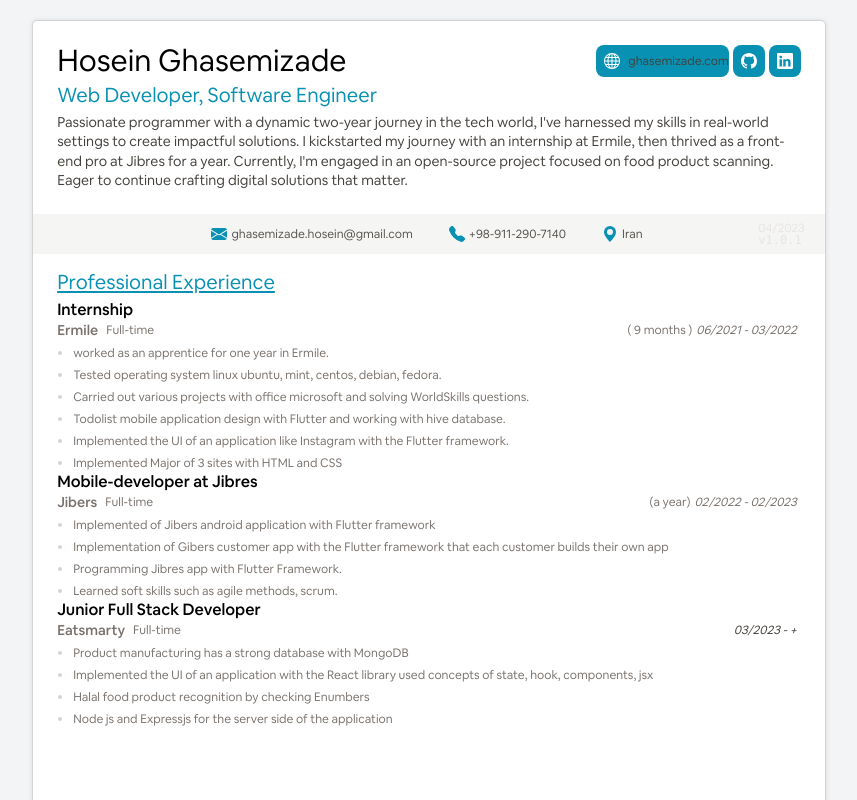
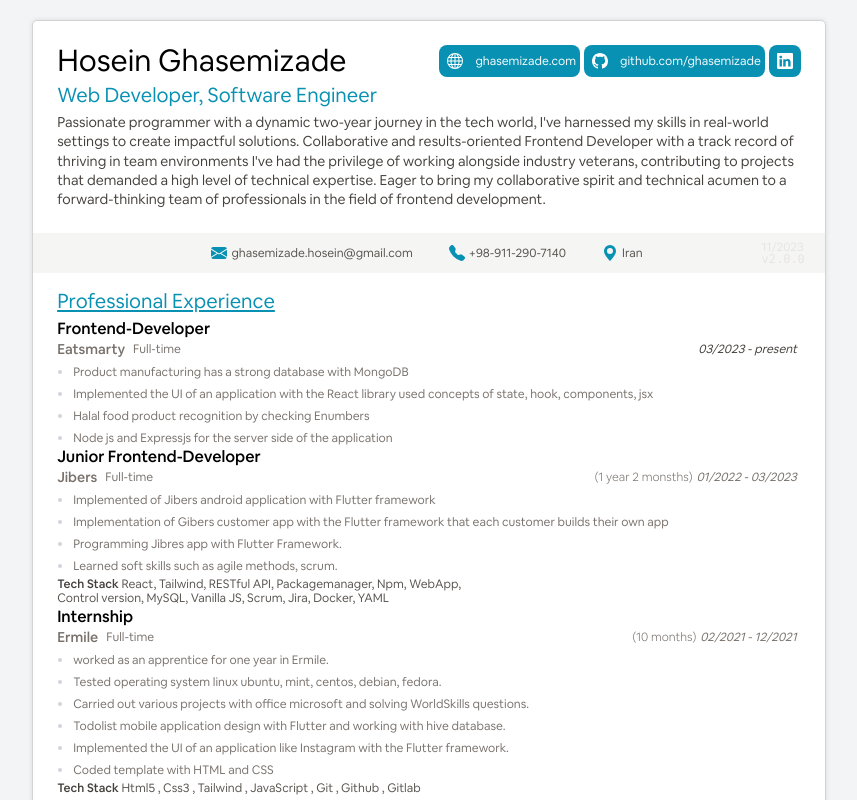
Before and after one commit to ghasemizade/ov_resume, a website: page index.html in a window 1280 px wide. Shown: the top 800 px of the page, without its empty margins (211-1068 px from the left). Drawn offline with nearby package versions, Linux system fonts and the light colour scheme.

Commit message:
update resume

```diff
--- a/index.html
+++ b/index.html
@@ -41,24 +41,27 @@
             <div class="grow">
               <h1 class="text-black text-3xl font-light- leading-8" itemprop="name">Hosein Ghasemizade</h1>
             </div>
-            <nav class="text-xs flex gap-2 justify-end text-stone-700">
+            <nav class="text-xs flex gap-1 justify-end text-stone-700">
               <a target="_blank"
-                class="flex leading-4 rounded-lg bg-cyan-600 hover:bg-cyan-800 focus:bg-cyan-900 transition"
+                class="flex leading-4 rounded-lg bg-cyan-600 hover:bg-cyan-900 focus:bg-cyan-900 transition"
                 href="https://ghasemizade.com" title="Ghasemizade.com">
                 <img src="./img/website.svg" alt="website" class="h-8 w-8 p-2">
-                <span class="bg-white bg-opacity-30 px-2 leading-8 text-red font-xs">
+                <span class="text-white px-1 bg-opacity-30 leading-8 font-xs">
                   ghasemizade.com
                 </span>
               </a>
               <a target="_blank"
-                class="flex leading-4 mx-1 rounded-lg bg-cyan-600 hover:bg-cyan-800 focus:bg-cyan-900 transition h-8 w-8 p-2"
+                class="flex leading-4 rounded-lg bg-cyan-600 hover:bg-cyan-900 focus:bg-cyan-900 transition"
                 href="https://github.com/ghasemizade" title="@Ghasemizade">
-                <img src="./img/github.svg" alt="github">
+                <img src="./img/github.svg" alt="github" class="h-8 w-8 p-2">
+                <span class="text-white px-1 bg-opacity-30 leading-8 font-xs">
+                  github.com/ghasemizade
+                </span>
               </a>
               <a target="_blank"
-                class="flex leading-4 rounded-lg bg-cyan-600 hover:bg-cyan-800 focus:bg-cyan-900 transition h-8 w-8 p-2"
+                class="flex leading-4 rounded-lg bg-cyan-600 hover:bg-cyan-900 focus:bg-cyan-900 transition"
                 href="https://www.linkedin.com/in/hosein-ghasemizade/" title="@Hosein-Ghasemizade">
-                <img src="./img/linkedin.svg" alt="linkedin">
+                <img src="./img/linkedin.svg" alt="linkedin" class="h-8 w-8 p-2">
               </a>
             </nav>
           </div>
@@ -66,18 +69,9 @@
             Developer, Software Engineer</h2>
           <p class="text-stone-700 text-sm leading-snug" itemprop="knowsAbout">
             <span>Passionate programmer with a dynamic two-year journey in the tech world, I've harnessed my skills in real-world settings to create impactful solutions.</span>
-            <span>I kickstarted my journey with an internship at Ermile,</span>
-            <span>then thrived as a front-end pro at Jibres for a year.</span>
-            <span>Currently, I'm engaged in an open-source project focused on food product scanning.</span>
-            <span>Eager to continue crafting digital solutions that matter.</span>
-
-            <!-- <span>Interested in negotiation and comprehension of customers.</span> -->
-            <!-- <span>A learner who knows how to learn.</span> -->
-            <!-- <span>The learner who knows how to learn.</span> -->
-            <!-- <span>Deep wisdom from eCommerce.</span> -->
-            <span></span>
-
-            <span></span>
+            <span>Collaborative and results-oriented Frontend Developer with a track record of thriving in team environments</span>
+            <span>I've had the privilege of working alongside industry veterans, contributing to projects that demanded a high level of technical expertise.</span>
+            <span>Eager to bring my collaborative spirit and technical acumen to a forward-thinking team of professionals in the field of frontend development.</span>
           </p>
         </div>
       </div>
@@ -105,8 +99,8 @@
 
         <a target="_blank" href="https://ghasemizade.com/resume" dir="ltr"
           class="leading-none absolute right-5 select-none text-stone-200 text-xs" tabindex="-1">
-          <time class="block" datetime="2022-04-04">04/2023</time>
-          <code class="block font-light rtl:text-right">v1.0.1</code>
+          <time class="block" datetime="2022-04-04">11/2023</time>
+          <code class="block font-light rtl:text-right">v2.0.0</code>
         </a>
 
       </address>
@@ -116,6 +110,69 @@
         <article class="mb-2">
           <h2 class="text-cyan-600 text-xl leading-6 mb-1 underline underline-offset-2">Professional Experience</h2>
           <section class="mb-2" itemscope itemtype="https://schema.org/Organization">
+            <h3 class="font-light text-base leading-6">Frontend-Developer</h3>
+            <div class="flex items-center">
+              <h4 class="flex items-center font-light text-sm leading-4">
+                <a class="block text-stone-500" target="_blank" rel="nofoloow noopener" href="https://eatsmarty.com/"
+                  itemprop="url" tabindex="-1">Eatsmarty</a>
+              </h4>
+              <div class="grow flex items-center mx-1 text-xs">
+                <div class="px-1 text-stone-500" itemprop="location">Full-time</div>
+              </div>
+              <div class="text-xs text-stone-700"></div>
+              <div class="flex items-center text-xs">
+                <div dir="ltr" class="text-stone-700 text-xs italic px-1">
+                  <time datetime="2019-12-06"></time>03/2023 - present<time datetime="2022-04"></time>
+                </div>
+              </div>
+            </div>
+            <ul class="list-disc list-outside leading-[14px] text-xs text-gray-300 ml-4" itemprop="description">
+              <li><span class="text-stone-500 mt-2 block">Product manufacturing has a strong database with MongoDB</span></li>
+              <li><span class="text-stone-500 mt-2 block">Implemented the UI of an application with the React library used concepts of state, hook, components, jsx</span></li>
+              <li><span class="text-stone-500 mt-2 block">Halal food product recognition by checking Enumbers</span></li>
+              <li><span class="text-stone-500 mt-2 block">Node js and Expressjs for the server side of the application</span></li>
+              <!-- <li><span class="text-stone-500 mt-2 block">Learned soft skills such as agile methods, scrum.</span></li> -->
+            </ul>
+            <h3 class="font-light text-base leading-6">Junior Frontend-Developer</h3>
+            <div class="flex items-center">
+              <h4 class="flex items-center font-light text-sm leading-4">
+                <a class="block text-stone-500" target="_blank" rel="nofoloow noopener" href="https://jibres.com"
+                  itemprop="url" tabindex="-1">Jibers</a>
+              </h4>
+              <div class="grow flex items-center mx-1 text-xs">
+                <div class="px-1 text-stone-500" itemprop="location">Full-time</div>
+              </div>
+              <div class="text-xs"></div>
+              <div class="flex text-stone-500 items-center text-xs">
+                <span class="font-extralight">(1 year 2 monsths)</span>
+                <div dir="ltr" class="text-stone-500 text-xs italic px-1">
+                  <time datetime="2019-12-06"></time>01/2022 - 03/2023<time datetime="2022-04"></time>
+                </div>
+              </div>
+            </div>
+            <ul class="list-disc list-outside leading-[14px] text-xs text-gray-300 ml-4" itemprop="description">
+              <li><span class="text-stone-500 mt-2 block">Implemented of Jibers android application with Flutter framework</span></li>
+              <li><span class="text-stone-500 mt-2 block">Implementation of Gibers customer app with the Flutter framework that each customer builds their own app</span></li>
+              <li><span class="text-stone-500 mt-2 block">Programming Jibres app with Flutter Framework.</span></li>
+              <li><span class="text-stone-500 mt-2 block">Learned soft skills such as agile methods, scrum.</span></li>
+            </ul>
+            <div class="leading-[14px] text-xs text-stone-600 mt-1">
+              <h3 class="font-light inline-block text-stone-700">Tech Stack</h3>
+              <span>React,</span>
+              <span>Tailwind,</span>
+              <span>RESTful API,</span>
+              <span>Packagemanager,</span>
+              <span>Npm,</span>
+              <span>WebApp,</span>
+              <br>
+              <span>Control version,</span>
+              <span>MySQL,</span>
+              <span>Vanilla JS,</span>
+              <span>Scrum,</span>
+              <span>Jira,</span>
+              <span>Docker,</span>
+              <span>YAML</span>
+            </div>
             <h3 class="font-light text-base leading-6">Internship</h3>
             <div class="flex items-center">
               <h4 class="flex items-center font-light text-sm leading-4">
@@ -127,9 +184,9 @@
               </div>
               <div class="text-xs"></div>
               <div class="flex text-stone-500 items-center text-xs">
-                <span class="font-extralight">( 9 months )</span>
+                <span class="font-extralight">(10 months)</span>
                 <div dir="ltr" class="text-stone-500 text-xs italic px-1">
-                  <time datetime="2021-06"></time>06/2021 - 03/2022<time datetime="2022-03"></time>
+                  <time datetime="2021-06"></time>02/2021 - 12/2021<time datetime="2022-03"></time>
                 </div>
               </div>
             </div>
@@ -139,54 +196,24 @@
               <li><span class="text-stone-500 mt-2 block">Carried out various projects with office microsoft and solving WorldSkills questions.</span></li>
               <li><span class="text-stone-500 mt-2 block">Todolist mobile application design with Flutter and working with hive database.</span></li>
               <li><span class="text-stone-500 mt-2 block">Implemented the UI of an application like Instagram with the Flutter framework.</span></li>
-              <li><span class="text-stone-500 mt-2 block">Implemented Major of 3 sites with HTML and CSS </span></li>
+              <li><span class="text-stone-500 mt-2 block">Coded template with HTML and CSS</span></li>
             </ul>
-            <h3 class="font-light text-base leading-6">Mobile-developer at Jibres</h3>
-            <div class="flex items-center">
-              <h4 class="flex items-center font-light text-sm leading-4">
-                <a class="block text-stone-500" target="_blank" rel="nofoloow noopener" href="https://jibres.com"
-                  itemprop="url" tabindex="-1">Jibers</a>
-              </h4>
-              <div class="grow flex items-center mx-1 text-xs">
-                <div class="px-1 text-stone-500" itemprop="location">Full-time</div>
-              </div>
-              <div class="text-xs"></div>
-              <div class="flex text-stone-500 items-center text-xs">
-                <span class="font-extralight">(a year)</span>
-                <div dir="ltr" class="text-stone-500 text-xs italic px-1">
-                  <time datetime="2019-12-06"></time>02/2022 - 02/2023<time datetime="2022-04"></time>
-                </div>
-              </div>
+            <div class="leading-[14px] text-xs text-stone-600 mt-1">
+              <h3 class="font-light inline-block text-stone-700">Tech Stack</h3>
+                <span>Html5</span>
+                ,
+                <span>Css3</span>
+                ,
+                <span>Tailwind</span>
+                ,
+                <span>JavaScript</span>
+                ,
+                <span>Git</span>
+                ,
+                <span>Github</span>
+                ,
+                <span>Gitlab</span>
             </div>
-            <ul class="list-disc list-outside leading-[14px] text-xs text-gray-300 ml-4" itemprop="description">
-              <li><span class="text-stone-500 mt-2 block">Implemented of Jibers android application with Flutter framework</span></li>
-              <li><span class="text-stone-500 mt-2 block">Implementation of Gibers customer app with the Flutter framework that each customer builds their own app</span></li>
-              <li><span class="text-stone-500 mt-2 block">Programming Jibres app with Flutter Framework.</span></li>
-              <li><span class="text-stone-500 mt-2 block">Learned soft skills such as agile methods, scrum.</span></li>
-            </ul>
-            <h3 class="font-light text-base leading-6">Junior Full Stack Developer</h3>
-            <div class="flex items-center">
-              <h4 class="flex items-center font-light text-sm leading-4">
-                <a class="block text-stone-500" target="_blank" rel="nofoloow noopener" href="https://eatsmarty.com/"
-                  itemprop="url" tabindex="-1">Eatsmarty</a>
-              </h4>
-              <div class="grow flex items-center mx-1 text-xs">
-                <div class="px-1 text-stone-500" itemprop="location">Full-time</div>
-              </div>
-              <div class="text-xs text-stone-700"></div>
-              <div class="flex items-center text-xs">
-                <div dir="ltr" class="text-stone-700 text-xs italic px-1">
-                  <time datetime="2019-12-06"></time>03/2023 - +<time datetime="2022-04"></time>
-                </div>
-              </div>
-            </div>
-            <ul class="list-disc list-outside leading-[14px] text-xs text-gray-300 ml-4" itemprop="description">
-              <li><span class="text-stone-500 mt-2 block">Product manufacturing has a strong database with MongoDB</span></li>
-              <li><span class="text-stone-500 mt-2 block">Implemented the UI of an application with the React library used concepts of state, hook, components, jsx</span></li>
-              <li><span class="text-stone-500 mt-2 block">Halal food product recognition by checking Enumbers</span></li>
-              <li><span class="text-stone-500 mt-2 block">Node js and Expressjs for the server side of the application</span></li>
-              <!-- <li><span class="text-stone-500 mt-2 block">Learned soft skills such as agile methods, scrum.</span></li> -->
-            </ul>
           </section>
 
 
@@ -635,5 +662,6 @@
       </div> -->
     </main>
   </div>
+  <script src="https://cdn.tailwindcss.com"></script>
 </body>
 </html>
--- a/package.json
+++ b/package.json
@@ -1,5 +1,5 @@
 {
-  "name": "MrHoseinGhasemizade",
+  "name": "Hosein-Ghasemizade",
   "version": "1.0.0",
   "description": "",
   "dependencies": {
--- a/tailwind.config.js
+++ b/tailwind.config.js
@@ -1,3 +1,4 @@
+/** @type {import('tailwindcss').Config} */
 module.exports = {
   content: ["./*.{html,js}"],
   theme: {
```
